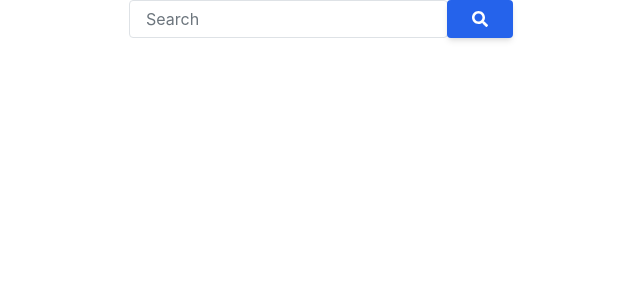
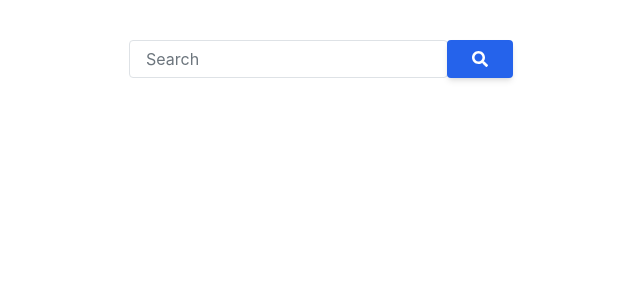
Before and after one commit to blueputty01/ai-farming-client, a React app: page /browse in a window 1280 px wide. Shown: the top 300 px of the page, without its empty margins (319-959 px from the left). Built offline with nearby package versions, Linux system fonts and the light colour scheme; the HTML template or start-up script is replaced by a standard one.

Commit message:
edited search box

```diff
--- a/src/pages/browse/index.tsx
+++ b/src/pages/browse/index.tsx
@@ -1,8 +1,8 @@
 export default function Browse() {
   return (
-    <div className="flex justify-center">
+    <div className="flex justify-center pt-10">
       <div className="mb-3 xl:w-96">
-        <div className="input-group relative flex flex-wrap items-stretch w-full mb-4">
+        <div className="input-group relative flex items-stretch w-full mb-4">
           <input
             type="search"
             className="form-control relative flex-auto min-w-0 block w-full px-3 py-1.5 text-base font-normal text-gray-700 bg-white bg-clip-padding border border-solid border-gray-300 rounded transition ease-in-out m-0 focus:text-gray-700 focus:bg-white focus:border-blue-600 focus:outline-none"
@@ -11,7 +11,7 @@ export default function Browse() {
             aria-describedby="button-addon2"
           ></input>
           <button
-            className="btn inline-block px-6 py-2.5 bg-blue-600 text-white font-medium text-xs leading-tight uppercase rounded shadow-md hover:bg-blue-700 hover:shadow-lg focus:bg-blue-700  focus:shadow-lg focus:outline-none focus:ring-0 active:bg-blue-800 active:shadow-lg transition duration-150 ease-in-out flex items-center"
+            className="transition-colors duration-150 btn inline-block px-6 py-2.5 bg-blue-600 text-white font-medium text-xs leading-tight uppercase rounded shadow-md hover:bg-blue-700 hover:shadow-lg focus:bg-blue-700  focus:shadow-lg focus:outline-none focus:ring-0 active:bg-blue-800 active:shadow-lg transition duration-150 ease-in-out flex items-center"
             type="button"
             id="button-addon2"
           >
--- a/src/pages/home/index.tsx
+++ b/src/pages/home/index.tsx
@@ -20,7 +20,7 @@ interface ButtonProps {
 function HomeButton(props: ButtonProps) {
   const navigate = useNavigate();
   const home =
-    'button bg-transparent hover:bg-blue-500 text-blue-700 font-semibold hover:text-white py-2 px-4 border border-blue-500 hover:border-transparent rounded';
+    'button bg-transparent hover:bg-blue-500 text-blue-700 font-semibold hover:text-white py-2 px-4 border border-blue-500 hover:border-transparent rounded transition-colors duration-150';
   return (
     <button className={home} onClick={() => navigate(props.page)}>
       {props.desc}
```
